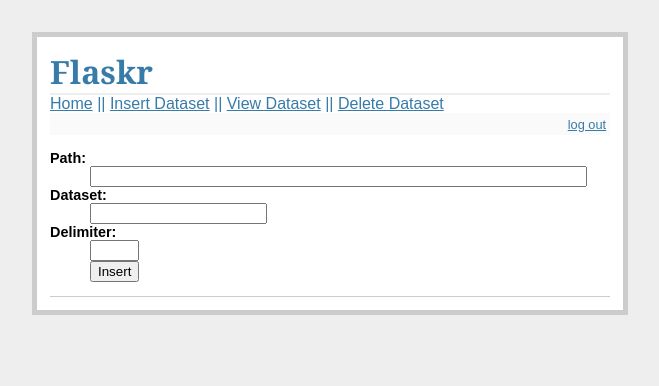
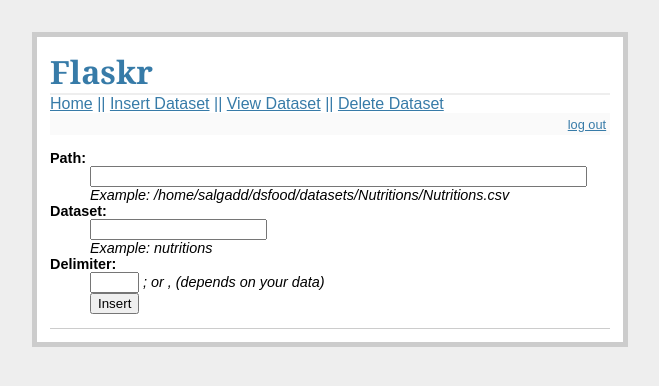
Before and after one commit to elahmo/dsfood, a Flask app: page /insert_dataset in a window 1280 px wide. Shown: the top 386 px of the page, without its empty margins (310-969 px from the left). Run offline with Flask 2, Linux system fonts and the light colour scheme; the visitor is signed in with stand-in values (Sample User, id 1).

Commit message:
[mod][app] insert_dataset show example

```diff
--- a/app/templates/insert_dataset.html
+++ b/app/templates/insert_dataset.html
@@ -1,16 +1,21 @@
 {% extends "layout.html" %}
 {% block body %}
-
+<style>
+  i {font-weight: normal;}
+</style>
   {% if session.logged_in %}
     {% if error %}<p class=error><strong>Error:</strong> {{ error }}{% endif %}
     <form action="{{ url_for('insert_dataset') }}" method=post class=insert-dataset>
       <dl>
         <dt>Path:
         <dd><input type=text size=59 name=path>
+        <br/><i>Example: /home/salgadd/dsfood/datasets/Nutritions/Nutritions.csv</i>
         <dt>Dataset:
         <dd><input type=text size=19 name=dataset>
+        <br/><i>Example: nutritions</i>
         <dt>Delimiter:
         <dd><input type=text size=3 name=delimiter>
+        <i>; or , (depends on your data)</i>
         <dd><input type=submit value=Insert>
       </dl>
     </form>
```
